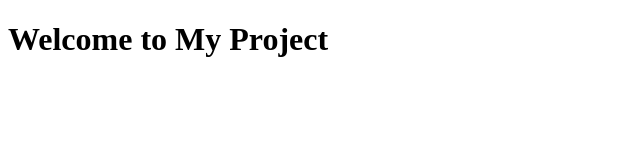
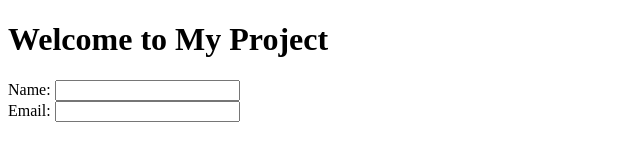
Before and after one commit to ChedlyHammami/git-workflow-exercise, a plain HTML site: page index.html in a window 1280 px wide. Shown: the whole page, without its empty margins (0-640 px from the left). Drawn offline with Linux system fonts and the light colour scheme.

Commit message:
new branch development

```diff
--- a/index.html
+++ b/index.html
@@ -1,16 +1,20 @@
 <!DOCTYPE html>
 <html>
-
 <head>
 <title>My Project</title>
 </head>
-
 <body>
 <h1>Welcome to My Project</h1>
 <form>
+<label for="name">Name:</label>
+<input type="text" id="name" name="name"><br>
+
+<label for="email">Email:</label>
+<input type="email" id="email" name="email"><br>
 </form>
+
 <script>
+
 </script>
 </body>
-
 </html>
```
Lines whose indentation alone changed are shown as unchanged.
